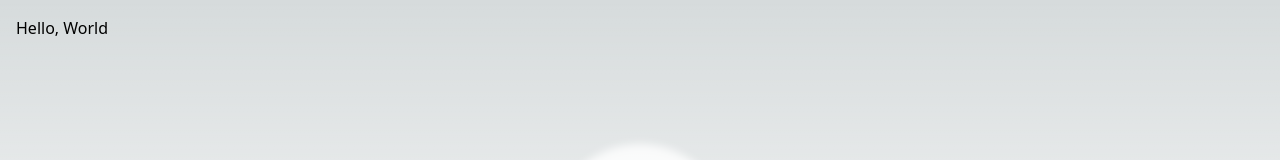
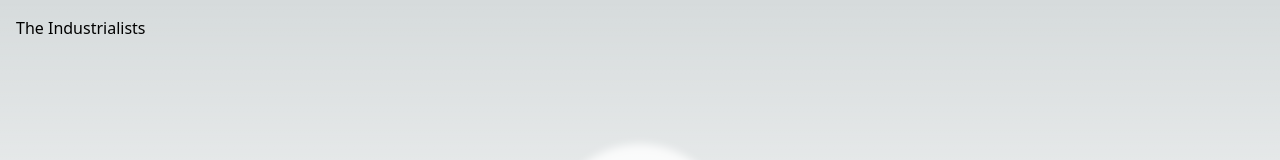
Before and after one commit to editspace/editspace.github.io, a Next.js app: page / in a window 1280 px wide. Shown: the top 160 px of the page. Built offline with nearby package versions, Linux system fonts and the light colour scheme.

Commit message:
added text

```diff
--- a/app/page.tsx
+++ b/app/page.tsx
@@ -4,7 +4,7 @@ import { EvervaultCard } from "../components/ui/evervault-card";
 export default function Page() {
   return (
     <div className="container mx-auto p-4">
-    <h1>Hello, World</h1>
+    <h1>The Industrialists</h1>
     <div className="w-full md:w-1/2 lg:w-1/3 mx-auto h-96"> {/* Adjust height as needed */}
       <EvervaultCard text="editspace" className="my-custom-class h-full" />
     </div>
```
Also changed, not shown: 1 other file (tests, documents, lock files or other folders).
